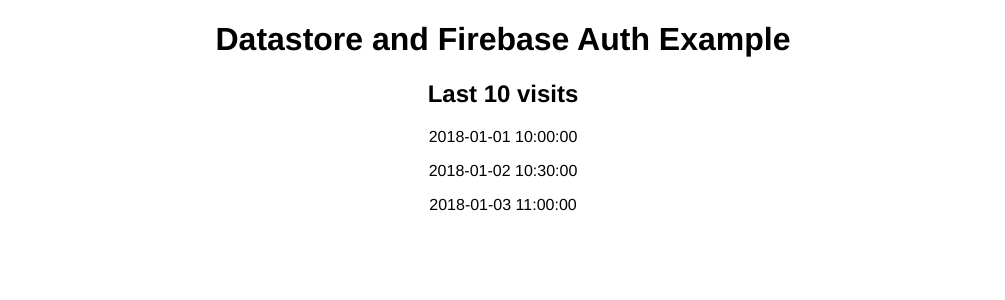
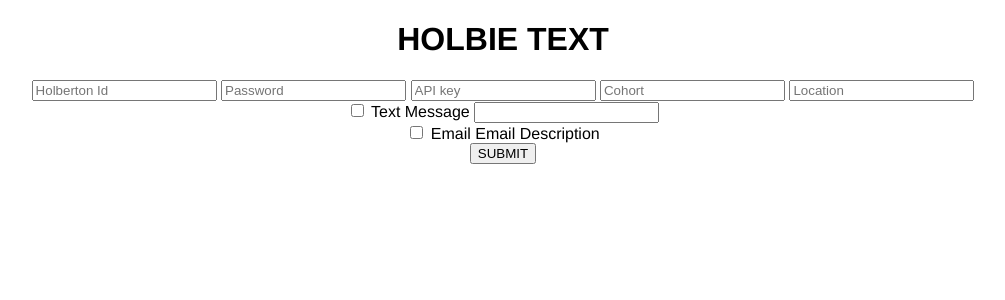
Before and after one commit to Maxastuart/holbie_textme, a Flask app: page / in a window 1280 px wide. Shown: the top 300 px of the page, without its empty margins (137-1142 px from the left). Run offline with Flask 2, Linux system fonts and the light colour scheme.

Commit message:
first template html

```diff
--- a/templates/index.html
+++ b/templates/index.html
@@ -1,18 +1,36 @@
-<!doctype html>
-<html>
-<head>
-  <title>Datastore and Firebase Auth Example</title>
-  <script src="{{ url_for('static', filename='script.js') }}"></script>
-  <link type="text/css" rel="stylesheet" href="{{ url_for('static', filename='style.css') }}">
-</head>
-<body>
+<!DOCTYPE html>
+<html lang="en">
+  <head>
+    <meta charset="utf-8">
+    <link rel="stylesheet" type="text/css" href="../static/style.css">
+    <title>HBnB</title>
+  </head>
+  <body>
 
-  <h1>Datastore and Firebase Auth Example</h1>
+ <form class="box" action="index.html" method="post">
 
-  <h2>Last 10 visits</h2>
-  {% for time in times %}
-    <p>{{ time }}</p>
-  {% endfor %}
+      <h1>HOLBIE TEXT</h1>
+      <input type="text" name="" placeholder="Holberton Id">
+      <input type="Password" name="" placeholder="Password">
+      <input type="text" name="" placeholder="API key">
+      <input type="text" name="" placeholder="Cohort">
+      <input type="text" name="" placeholder="Location">
+      <div class="message-div">
+        <div class="row">
+          <div class="column">
+            <input type="checkbox" id="text_msg" >
+            <label for="text_msg"> Text Message</label>
+            <input type="text"  name="phone" class="myPhone">
+          </div>
 
-</body>
+          <div class="column">
+            <input type="checkbox" id="e_mail" name="">
+            <label for="e_mail"> Email</label>
+            <label class="myDescription">Email Description</label>
+          </div>
+        </div>
+      </div>
+      <input type="submit" name="" value= "SUBMIT">
+</form>
+  </body>
 </html>
```
